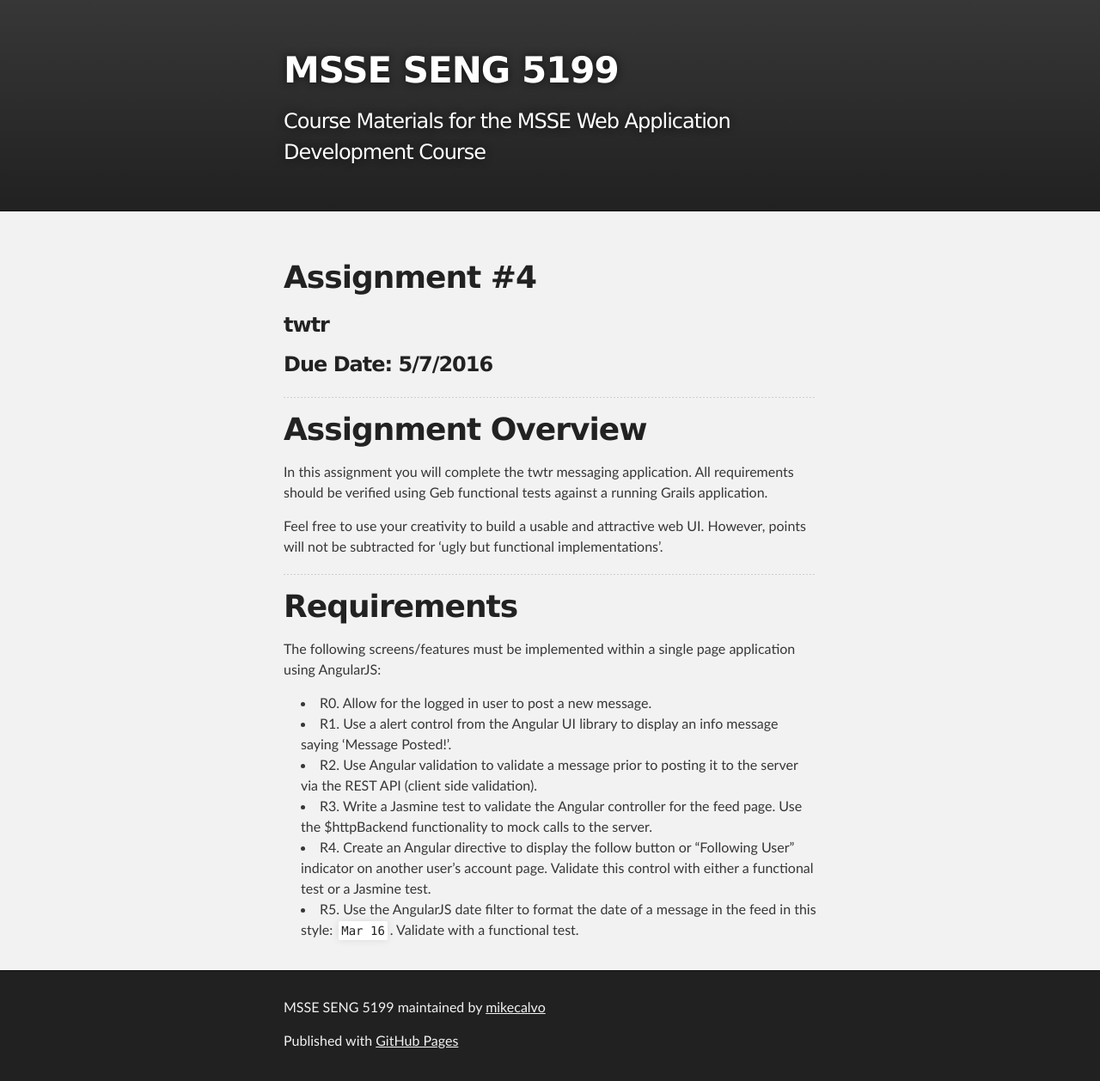
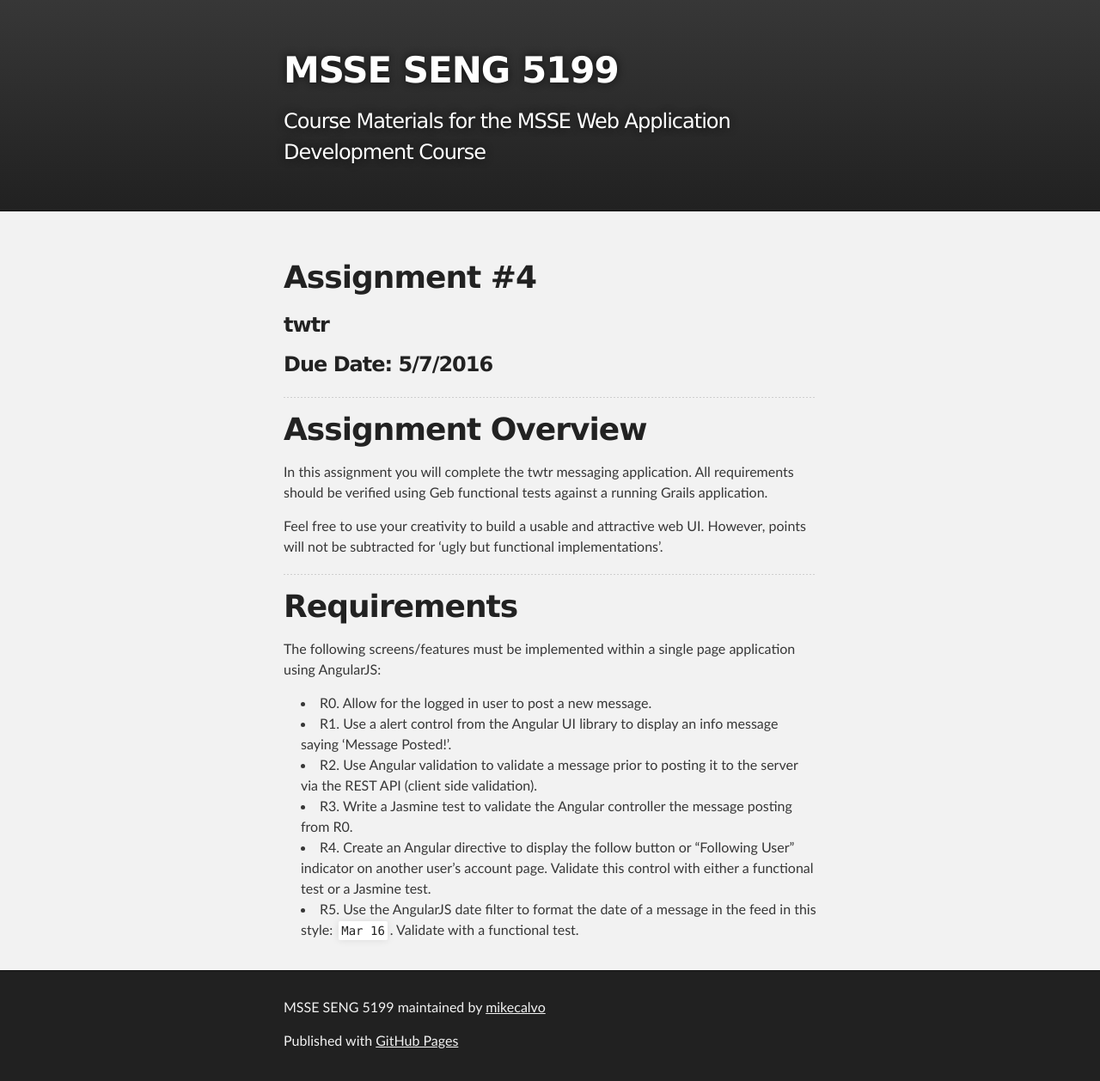
Before and after one commit to mikecalvo/mikecalvo.github.io, a Jekyll site: the page built from msse/assignments/4/index.md, in a window 1280 px wide. Shown: the whole page at 86% size. Built offline with Jekyll 4.4.1, drawn with Linux system fonts in a browser that asks for light colours.

Commit message:
fixed assignment 4 R3

```diff
--- a/msse/assignments/4/index.md
+++ b/msse/assignments/4/index.md
@@ -24,6 +24,6 @@ The following screens/features must be implemented within a single page applicat
 - R0. Allow for the logged in user to post a new message.
 - R1. Use a alert control from the Angular UI library to display an info message saying 'Message Posted!'.
 - R2. Use Angular validation to validate a message prior to posting it to the server via the REST API (client side validation).
-- R3. Write a Jasmine test to validate the Angular controller for the feed page.  Use the $httpBackend functionality to mock calls to the server.
+- R3. Write a Jasmine test to validate the Angular controller the message posting from R0.
 - R4. Create an Angular directive to display the follow button or "Following User" indicator on another user's account page. Validate this control with either a functional test or a Jasmine test.
 - R5. Use the AngularJS date filter to format the date of a message in the feed in this style: `Mar 16`.  Validate with a functional test.
```
Also changed, not shown: msse/notes/karma/index.md (+2 -0 lines).
